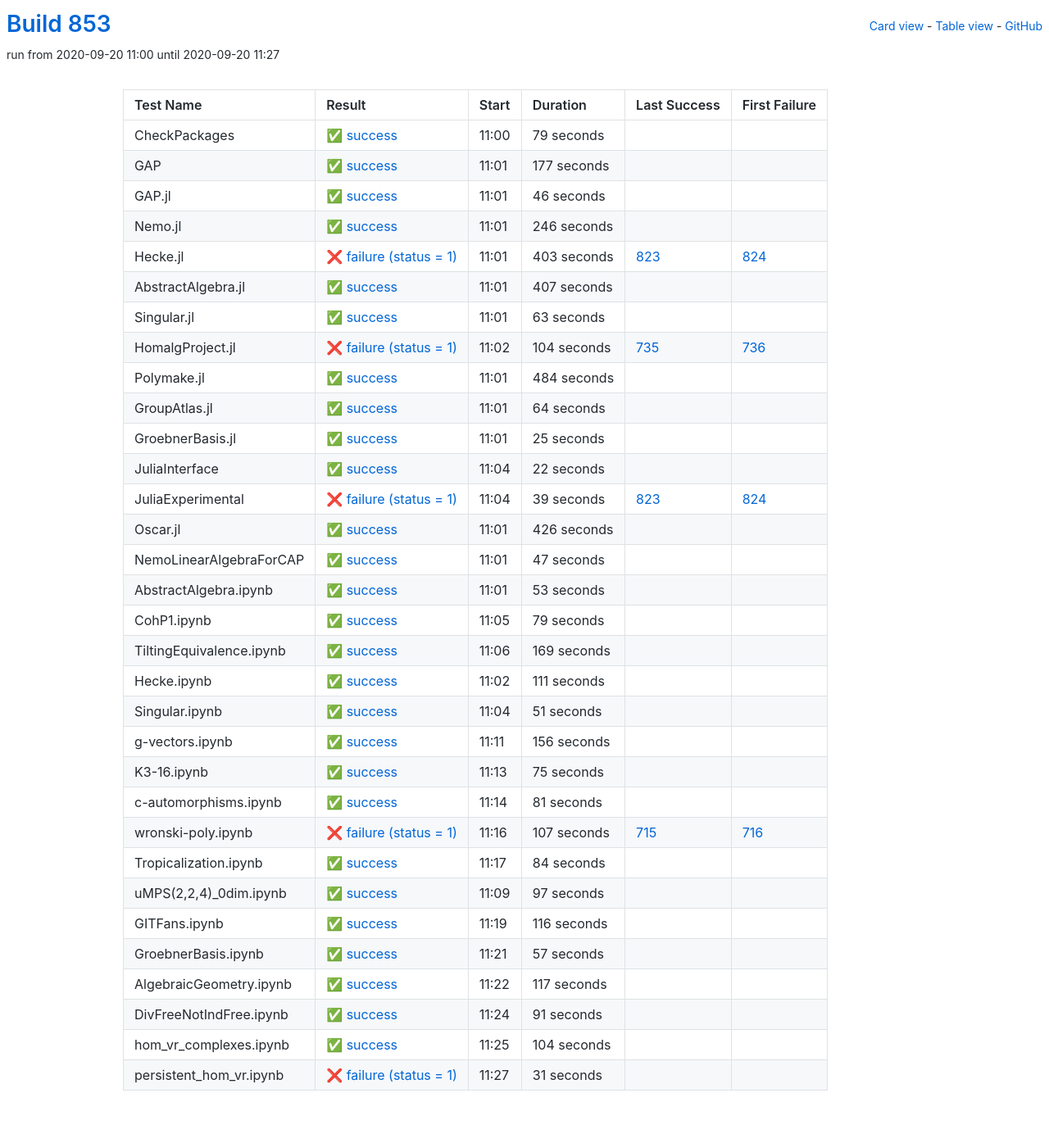
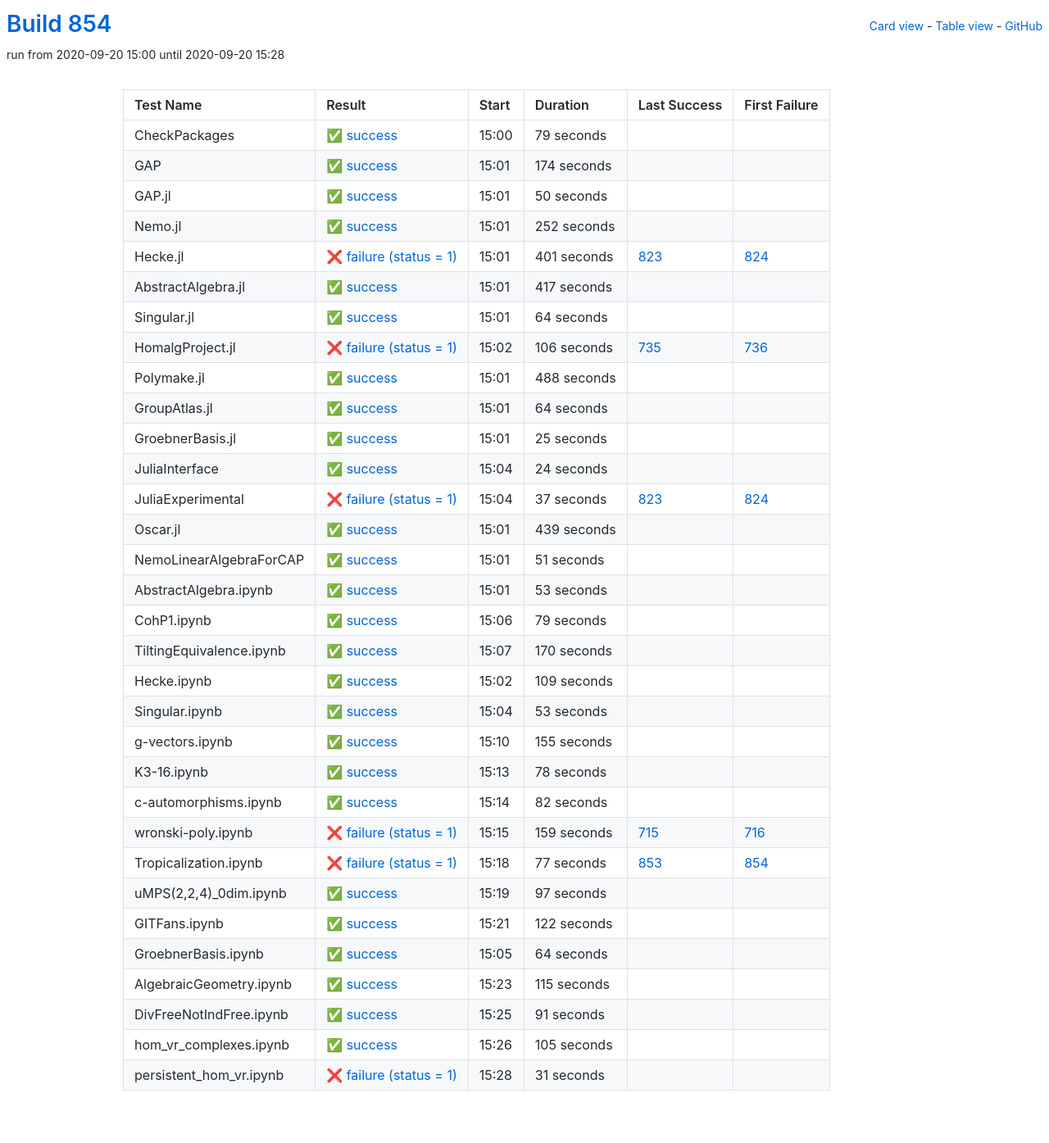
Before and after one commit to oscar-system/oscar-ci-status-stable, a Jekyll site: the page built from table.html, in a window 1280 px wide. Shown: the whole page at 82% size. Built offline with Jekyll 4.4.1, drawn with Linux system fonts in a browser that asks for light colours.

Commit message:
Build #854

```diff
--- a/_data/ci.yml
+++ b/_data/ci.yml
@@ -1,6 +1,6 @@
 ---
-build: 853
-build_url: https://oscarci.mathematik.uni-kl.de/job/oscar-stable/853/
+build: 854
+build_url: https://oscarci.mathematik.uni-kl.de/job/oscar-stable/854/
 job: oscar-stable
 organization: oscar-system
 repo: oscar-ci-status-stable
@@ -8,8 +8,8 @@ repourl: https://github.com/oscar-system/oscar-ci-status-stable
 tests:
 - name: CheckPackages
   id: checkpackages
-  log: https://oscarci.mathematik.uni-kl.de/job/oscar-stable/853/artifact/logs/build-853/CheckPackages.log
-  start: 2020-09-20 11:00
+  log: https://oscarci.mathematik.uni-kl.de/job/oscar-stable/854/artifact/logs/build-854/CheckPackages.log
+  start: 2020-09-20 15:00
   success: true
   exitcode: 0
   status: success
@@ -20,104 +20,104 @@ tests:
   first_failure_url:
 - name: GAP
   id: gap
-  log: https://oscarci.mathematik.uni-kl.de/job/oscar-stable/853/artifact/logs/build-853/GAP.log
-  start: 2020-09-20 11:01
+  log: https://oscarci.mathematik.uni-kl.de/job/oscar-stable/854/artifact/logs/build-854/GAP.log
+  start: 2020-09-20 15:01
   success: true
   exitcode: 0
   status: success
-  duration: 177
+  duration: 174
   last_success: false
   last_success_url:
   first_failure: false
   first_failure_url:
 - name: GAP.jl
   id: gap-jl
-  log: https://oscarci.mathematik.uni-kl.de/job/oscar-stable/853/artifact/logs/build-853/GAP.jl.log
-  start: 2020-09-20 11:01
+  log: https://oscarci.mathematik.uni-kl.de/job/oscar-stable/854/artifact/logs/build-854/GAP.jl.log
+  start: 2020-09-20 15:01
   success: true
   exitcode: 0
   status: success
-  duration: 46
+  duration: 50
   last_success: false
   last_success_url:
   first_failure: false
   first_failure_url:
 - name: Nemo.jl
   id: nemo-jl
-  log: https://oscarci.mathematik.uni-kl.de/job/oscar-stable/853/artifact/logs/build-853/Nemo.jl.log
-  start: 2020-09-20 11:01
+  log: https://oscarci.mathematik.uni-kl.de/job/oscar-stable/854/artifact/logs/build-854/Nemo.jl.log
+  start: 2020-09-20 15:01
   success: true
   exitcode: 0
   status: success
-  duration: 246
+  duration: 252
   last_success: false
   last_success_url:
   first_failure: false
   first_failure_url:
 - name: Hecke.jl
   id: hecke-jl
-  log: https://oscarci.mathematik.uni-kl.de/job/oscar-stable/853/artifact/logs/build-853/Hecke.jl.log
-  start: 2020-09-20 11:01
+  log: https://oscarci.mathematik.uni-kl.de/job/oscar-stable/854/artifact/logs/build-854/Hecke.jl.log
+  start: 2020-09-20 15:01
   success: false
   exitcode: 1
   status: failure
-  duration: 403
+  duration: 401
   last_success: 823
   last_success_url: https://oscarci.mathematik.uni-kl.de/job/oscar-stable/823/
   first_failure: 824
   first_failure_url: https://oscarci.mathematik.uni-kl.de/job/oscar-stable/824/
 - name: AbstractAlgebra.jl
   id: abstractalgebra-jl
-  log: https://oscarci.mathematik.uni-kl.de/job/oscar-stable/853/artifact/logs/build-853/AbstractAlgebra.jl.log
-  start: 2020-09-20 11:01
+  log: https://oscarci.mathematik.uni-kl.de/job/oscar-stable/854/artifact/logs/build-854/AbstractAlgebra.jl.log
+  start: 2020-09-20 15:01
   success: true
   exitcode: 0
   status: success
-  duration: 407
+  duration: 417
   last_success: false
   last_success_url:
   first_failure: false
   first_failure_url:
 - name: Singular.jl
   id: singular-jl
-  log: https://oscarci.mathematik.uni-kl.de/job/oscar-stable/853/artifact/logs/build-853/Singular.jl.log
-  start: 2020-09-20 11:01
+  log: https://oscarci.mathematik.uni-kl.de/job/oscar-stable/854/artifact/logs/build-854/Singular.jl.log
+  start: 2020-09-20 15:01
   success: true
   exitcode: 0
   status: success
-  duration: 63
+  duration: 64
   last_success: false
   last_success_url:
   first_failure: false
   first_failure_url:
 - name: HomalgProject.jl
   id: homalgproject-jl
-  log: https://oscarci.mathematik.uni-kl.de/job/oscar-stable/853/artifact/logs/build-853/HomalgProject.jl.log
-  start: 2020-09-20 11:02
+  log: https://oscarci.mathematik.uni-kl.de/job/oscar-stable/854/artifact/logs/build-854/HomalgProject.jl.log
+  start: 2020-09-20 15:02
   success: false
   exitcode: 1
   status: failure
-  duration: 104
+  duration: 106
   last_success: 735
   last_success_url: https://oscarci.mathematik.uni-kl.de/job/oscar-stable/735/
   first_failure: 736
   first_failure_url: https://oscarci.mathematik.uni-kl.de/job/oscar-stable/736/
 - name: Polymake.jl
   id: polymake-jl
-  log: https://oscarci.mathematik.uni-kl.de/job/oscar-stable/853/artifact/logs/build-853/Polymake.jl.log
-  start: 2020-09-20 11:01
+  log: https://oscarci.mathematik.uni-kl.de/job/oscar-stable/854/artifact/logs/build-854/Polymake.jl.log
+  start: 2020-09-20 15:01
   success: true
   exitcode: 0
   status: success
-  duration: 484
+  duration: 488
   last_success: false
   last_success_url:
   first_failure: false
   first_failure_url:
 - name: GroupAtlas.jl
   id: groupatlas-jl
-  log: https://oscarci.mathematik.uni-kl.de/job/oscar-stable/853/artifact/logs/build-853/GroupAtlas.jl.log
-  start: 2020-09-20 11:01
+  log: https://oscarci.mathematik.uni-kl.de/job/oscar-stable/854/artifact/logs/build-854/GroupAtlas.jl.log
+  start: 2020-09-20 15:01
   success: true
   exitcode: 0
   status: success
@@ -128,8 +128,8 @@ tests:
   first_failure_url:
 - name: GroebnerBasis.jl
   id: groebnerbasis-jl
-  log: https://oscarci.mathematik.uni-kl.de/job/oscar-stable/853/artifact/logs/build-853/GroebnerBasis.jl.log
-  start: 2020-09-20 11:01
+  log: https://oscarci.mathematik.uni-kl.de/job/oscar-stable/854/artifact/logs/build-854/GroebnerBasis.jl.log
+  start: 2020-09-20 15:01
   success: true
   exitcode: 0
   status: success
@@ -140,56 +140,56 @@ tests:
   first_failure_url:
 - name: JuliaInterface
   id: juliainterface
-  log: https://oscarci.mathematik.uni-kl.de/job/oscar-stable/853/artifact/logs/build-853/JuliaInterface.log
-  start: 2020-09-20 11:04
+  log: https://oscarci.mathematik.uni-kl.de/job/oscar-stable/854/artifact/logs/build-854/JuliaInterface.log
+  start: 2020-09-20 15:04
   success: true
   exitcode: 0
   status: success
-  duration: 22
+  duration: 24
   last_success: false
   last_success_url:
   first_failure: false
   first_failure_url:
 - name: JuliaExperimental
   id: juliaexperimental
-  log: https://oscarci.mathematik.uni-kl.de/job/oscar-stable/853/artifact/logs/build-853/JuliaExperimental.log
-  start: 2020-09-20 11:04
+  log: https://oscarci.mathematik.uni-kl.de/job/oscar-stable/854/artifact/logs/build-854/JuliaExperimental.log
+  start: 2020-09-20 15:04
   success: false
   exitcode: 1
   status: failure
-  duration: 39
+  duration: 37
   last_success: 823
   last_success_url: https://oscarci.mathematik.uni-kl.de/job/oscar-stable/823/
   first_failure: 824
   first_failure_url: https://oscarci.mathematik.uni-kl.de/job/oscar-stable/824/
 - name: Oscar.jl
   id: oscar-jl
-  log: https://oscarci.mathematik.uni-kl.de/job/oscar-stable/853/artifact/logs/build-853/Oscar.jl.log
-  start: 2020-09-20 11:01
+  log: https://oscarci.mathematik.uni-kl.de/job/oscar-stable/854/artifact/logs/build-854/Oscar.jl.log
+  start: 2020-09-20 15:01
   success: true
   exitcode: 0
   status: success
-  duration: 426
+  duration: 439
   last_success: false
   last_success_url:
   first_failure: false
   first_failure_url:
 - name: NemoLinearAlgebraForCAP
   id: nemolinearalgebraforcap
-  log: https://oscarci.mathematik.uni-kl.de/job/oscar-stable/853/artifact/logs/build-853/NemoLinearAlgebraForCAP.log
-  start: 2020-09-20 11:01
+  log: https://oscarci.mathematik.uni-kl.de/job/oscar-stable/854/artifact/logs/build-854/NemoLinearAlgebraForCAP.log
+  start: 2020-09-20 15:01
   success: true
   exitcode: 0
   status: success
-  duration: 47
+  duration: 51
   last_success: false
   last_success_url:
   first_failure: false
   first_failure_url:
 - name: AbstractAlgebra.ipynb
   id: abstractalgebra-ipynb
-  log: https://oscarci.mathematik.uni-kl.de/job/oscar-stable/853/artifact/logs/build-853/AbstractAlgebra.ipynb.log
-  start: 2020-09-20 11:01
+  log: https://oscarci.mathematik.uni-kl.de/job/oscar-stable/854/artifact/logs/build-854/AbstractAlgebra.ipynb.log
+  start: 2020-09-20 15:01
   success: true
   exitcode: 0
   status: success
@@ -200,8 +200,8 @@ tests:
   first_failure_url:
 - name: CohP1.ipynb
   id: cohp1-ipynb
-  log: https://oscarci.mathematik.uni-kl.de/job/oscar-stable/853/artifact/logs/build-853/CohP1.ipynb.log
-  start: 2020-09-20 11:05
+  log: https://oscarci.mathematik.uni-kl.de/job/oscar-stable/854/artifact/logs/build-854/CohP1.ipynb.log
+  start: 2020-09-20 15:06
   success: true
   exitcode: 0
   status: success
@@ -212,104 +212,104 @@ tests:
   first_failure_url:
 - name: TiltingEquivalence.ipynb
   id: tiltingequivalence-ipynb
-  log: https://oscarci.mathematik.uni-kl.de/job/oscar-stable/853/artifact/logs/build-853/TiltingEquivalence.ipynb.log
-  start: 2020-09-20 11:06
+  log: https://oscarci.mathematik.uni-kl.de/job/oscar-stable/854/artifact/logs/build-854/TiltingEquivalence.ipynb.log
+  start: 2020-09-20 15:07
   success: true
   exitcode: 0
   status: success
-  duration: 169
+  duration: 170
   last_success: false
   last_success_url:
   first_failure: false
   first_failure_url:
 - name: Hecke.ipynb
   id: hecke-ipynb
-  log: https://oscarci.mathematik.uni-kl.de/job/oscar-stable/853/artifact/logs/build-853/Hecke.ipynb.log
-  start: 2020-09-20 11:02
+  log: https://oscarci.mathematik.uni-kl.de/job/oscar-stable/854/artifact/logs/build-854/Hecke.ipynb.log
+  start: 2020-09-20 15:02
   success: true
   exitcode: 0
   status: success
-  duration: 111
+  duration: 109
   last_success: false
   last_success_url:
   first_failure: false
   first_failure_url:
 - name: Singular.ipynb
   id: singular-ipynb
-  log: https://oscarci.mathematik.uni-kl.de/job/oscar-stable/853/artifact/logs/build-853/Singular.ipynb.log
-  start: 2020-09-20 11:04
+  log: https://oscarci.mathematik.uni-kl.de/job/oscar-stable/854/artifact/logs/build-854/Singular.ipynb.log
+  start: 2020-09-20 15:04
   success: true
   exitcode: 0
   status: success
-  duration: 51
+  duration: 53
   last_success: false
   last_success_url:
   first_failure: false
   first_failure_url:
 - name: g-vectors.ipynb
   id: g-vectors-ipynb
-  log: https://oscarci.mathematik.uni-kl.de/job/oscar-stable/853/artifact/logs/build-853/g-vectors.ipynb.log
-  start: 2020-09-20 11:11
+  log: https://oscarci.mathematik.uni-kl.de/job/oscar-stable/854/artifact/logs/build-854/g-vectors.ipynb.log
+  start: 2020-09-20 15:10
   success: true
   exitcode: 0
   status: success
-  duration: 156
+  duration: 155
   last_success: false
   last_success_url:
   first_failure: false
   first_failure_url:
 - name: K3-16.ipynb
   id: k3-16-ipynb
-  log: https://oscarci.mathematik.uni-kl.de/job/oscar-stable/853/artifact/logs/build-853/K3-16.ipynb.log
-  start: 2020-09-20 11:13
+  log: https://oscarci.mathematik.uni-kl.de/job/oscar-stable/854/artifact/logs/build-854/K3-16.ipynb.log
+  start: 2020-09-20 15:13
   success: true
   exitcode: 0
   status: success
-  duration: 75
+  duration: 78
   last_success: false
   last_success_url:
   first_failure: false
   first_failure_url:
 - name: c-automorphisms.ipynb
   id: c-automorphisms-ipynb
-  log: https://oscarci.mathematik.uni-kl.de/job/oscar-stable/853/artifact/logs/build-853/c-automorphisms.ipynb.log
-  start: 2020-09-20 11:14
+  log: https://oscarci.mathematik.uni-kl.de/job/oscar-stable/854/artifact/logs/build-854/c-automorphisms.ipynb.log
+  start: 2020-09-20 15:14
   success: true
   exitcode: 0
   status: success
-  duration: 81
+  duration: 82
   last_success: false
   last_success_url:
   first_failure: false
   first_failure_url:
 - name: wronski-poly.ipynb
   id: wronski-poly-ipynb
-  log: https://oscarci.mathematik.uni-kl.de/job/oscar-stable/853/artifact/logs/build-853/wronski-poly.ipynb.log
-  start: 2020-09-20 11:16
+  log: https://oscarci.mathematik.uni-kl.de/job/oscar-stable/854/artifact/logs/build-854/wronski-poly.ipynb.log
+  start: 2020-09-20 15:15
   success: false
   exitcode: 1
   status: failure
-  duration: 107
+  duration: 159
   last_success: 715
   last_success_url: https://oscarci.mathematik.uni-kl.de/job/oscar-stable/715/
   first_failure: 716
   first_failure_url: https://oscarci.mathematik.uni-kl.de/job/oscar-stable/716/
 - name: Tropicalization.ipynb
   id: tropicalization-ipynb
-  log: https://oscarci.mathematik.uni-kl.de/job/oscar-stable/853/artifact/logs/build-853/Tropicalization.ipynb.log
-  start: 2020-09-20 11:17
-  success: true
-  exitcode: 0
-  status: success
-  duration: 84
-  last_success: false
-  last_success_url:
-  first_failure: false
-  first_failure_url:
+  log: https://oscarci.mathematik.uni-kl.de/job/oscar-stable/854/artifact/logs/build-854/Tropicalization.ipynb.log
+  start: 2020-09-20 15:18
+  success: false
+  exitcode: 1
+  status: failure
+  duration: 77
+  last_success: 853
+  last_success_url: https://oscarci.mathematik.uni-kl.de/job/oscar-stable/853/
+  first_failure: 854
+  first_failure_url: https://oscarci.mathematik.uni-kl.de/job/oscar-stable/854/
 - name: uMPS(2,2,4)_0dim.ipynb
   id: umps-2-2-4-0dim-ipynb
-  log: https://oscarci.mathematik.uni-kl.de/job/oscar-stable/853/artifact/logs/build-853/uMPS-2-2-4-_0dim.ipynb.log
-  start: 2020-09-20 11:09
+  log: https://oscarci.mathematik.uni-kl.de/job/oscar-stable/854/artifact/logs/build-854/uMPS-2-2-4-_0dim.ipynb.log
+  start: 2020-09-20 15:19
   success: true
   exitcode: 0
   status: success
@@ -320,44 +320,44 @@ tests:
   first_failure_url:
 - name: GITFans.ipynb
   id: gitfans-ipynb
-  log: https://oscarci.mathematik.uni-kl.de/job/oscar-stable/853/artifact/logs/build-853/GITFans.ipynb.log
-  start: 2020-09-20 11:19
+  log: https://oscarci.mathematik.uni-kl.de/job/oscar-stable/854/artifact/logs/build-854/GITFans.ipynb.log
+  start: 2020-09-20 15:21
   success: true
   exitcode: 0
   status: success
-  duration: 116
+  duration: 122
   last_success: false
   last_success_url:
   first_failure: false
   first_failure_url:
 - name: GroebnerBasis.ipynb
   id: groebnerbasis-ipynb
-  log: https://oscarci.mathematik.uni-kl.de/job/oscar-stable/853/artifact/logs/build-853/GroebnerBasis.ipynb.log
-  start: 2020-09-20 11:21
+  log: https://oscarci.mathematik.uni-kl.de/job/oscar-stable/854/artifact/logs/build-854/GroebnerBasis.ipynb.log
+  start: 2020-09-20 15:05
   success: true
   exitcode: 0
   status: success
-  duration: 57
+  duration: 64
   last_success: false
   last_success_url:
   first_failure: false
   first_failure_url:
 - name: AlgebraicGeometry.ipynb
   id: algebraicgeometry-ipynb
-  log: https://oscarci.mathematik.uni-kl.de/job/oscar-stable/853/artifact/logs/build-853/AlgebraicGeometry.ipynb.log
-  start: 2020-09-20 11:22
+  log: https://oscarci.mathematik.uni-kl.de/job/oscar-stable/854/artifact/logs/build-854/AlgebraicGeometry.ipynb.log
+  start: 2020-09-20 15:23
   success: true
   exitcode: 0
   status: success
-  duration: 117
+  duration: 115
   last_success: false
   last_success_url:
   first_failure: false
   first_failure_url:
 - name: DivFreeNotIndFree.ipynb
   id: divfreenotindfree-ipynb
-  log: https://oscarci.mathematik.uni-kl.de/job/oscar-stable/853/artifact/logs/build-853/DivFreeNotIndFree.ipynb.log
-  start: 2020-09-20 11:24
+  log: https://oscarci.mathematik.uni-kl.de/job/oscar-stable/854/artifact/logs/build-854/DivFreeNotIndFree.ipynb.log
+  start: 2020-09-20 15:25
   success: true
   exitcode: 0
   status: success
@@ -368,20 +368,20 @@ tests:
   first_failure_url:
 - name: hom_vr_complexes.ipynb
   id: hom-vr-complexes-ipynb
-  log: https://oscarci.mathematik.uni-kl.de/job/oscar-stable/853/artifact/logs/build-853/hom_vr_complexes.ipynb.log
-  start: 2020-09-20 11:25
+  log: https://oscarci.mathematik.uni-kl.de/job/oscar-stable/854/artifact/logs/build-854/hom_vr_complexes.ipynb.log
+  start: 2020-09-20 15:26
   success: true
   exitcode: 0
   status: success
-  duration: 104
+  duration: 105
   last_success: false
   last_success_url:
   first_failure: false
   first_failure_url:
 - name: persistent_hom_vr.ipynb
   id: persistent-hom-vr-ipynb
-  log: https://oscarci.mathematik.uni-kl.de/job/oscar-stable/853/artifact/logs/build-853/persistent_hom_vr.ipynb.log
-  start: 2020-09-20 11:27
+  log: https://oscarci.mathematik.uni-kl.de/job/oscar-stable/854/artifact/logs/build-854/persistent_hom_vr.ipynb.log
+  start: 2020-09-20 15:28
   success: false
   exitcode: 1
   status: failure
```
Also changed, not shown: README.md.
